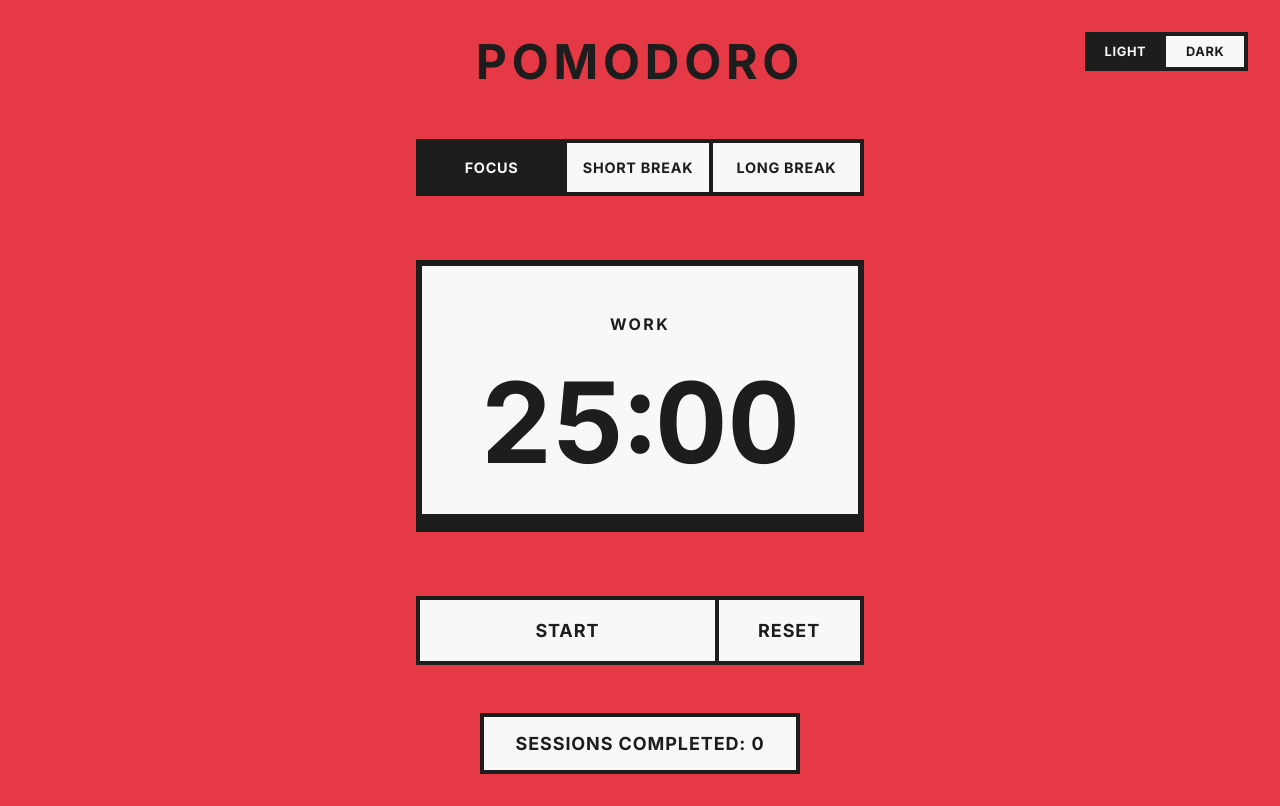
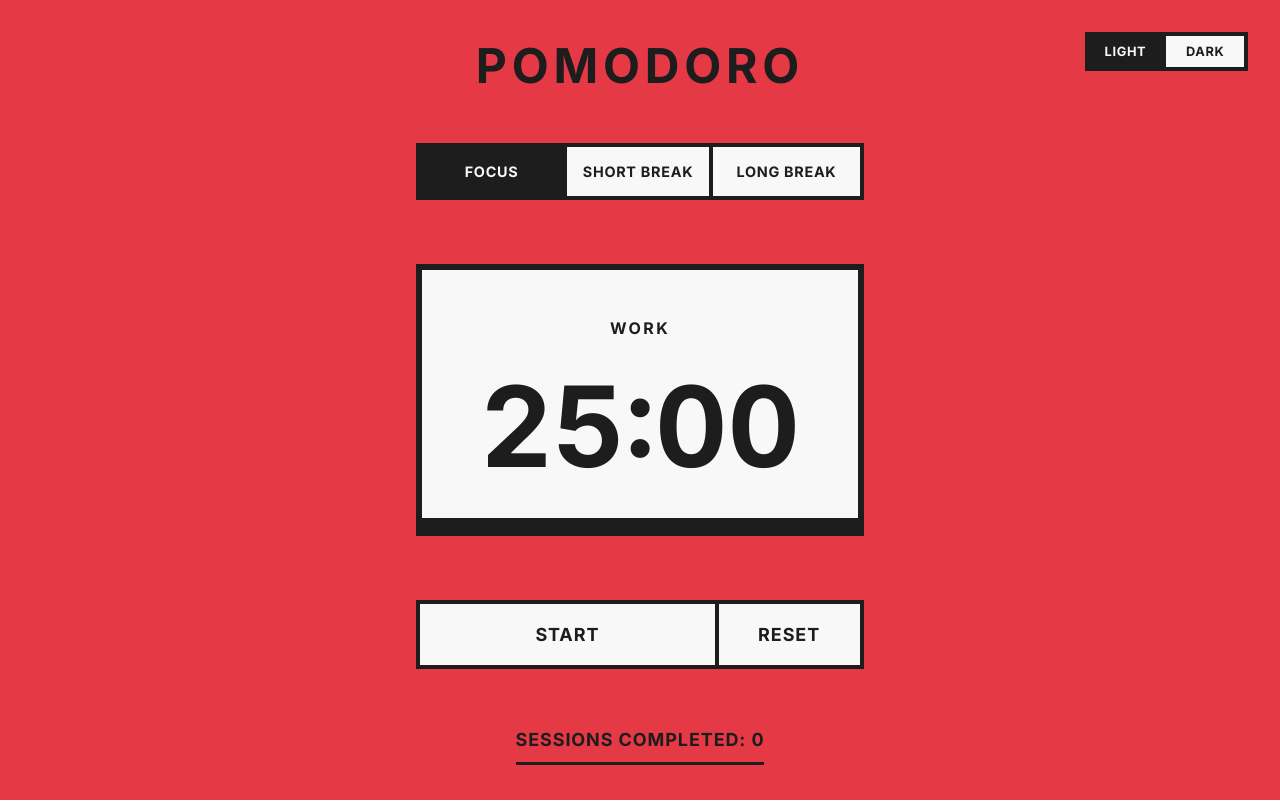
Before and after one commit to elvisdsz/pomodoro, a React (Vite) app: page / in a window 1280 px wide. Built offline with nearby package versions, Linux system fonts and the light colour scheme.

Commit message:
Use distinct style for sessions count information

```diff
--- a/src/App.css
+++ b/src/App.css
@@ -114,8 +114,7 @@ body {
 }
 
 .app.dark .sessions-count {
-  background: #2D2D2D;
-  border-color: #F8F8F8;
+  border-bottom-color: #F8F8F8;
 }
 
 .app.dark .dark-mode-toggle {
@@ -329,9 +328,8 @@ body {
 }
 
 .sessions-count {
-  background: #F8F8F8;
-  padding: 1rem 2rem;
-  border: 4px solid #1D1D1D;
+  padding: 0.75rem 0;
+  border-bottom: 3px solid #1D1D1D;
   display: inline-block;
 }
 
```
